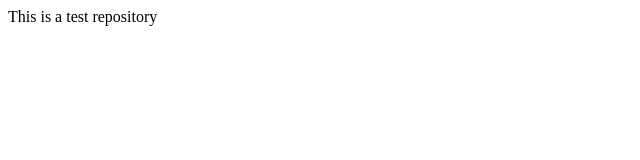
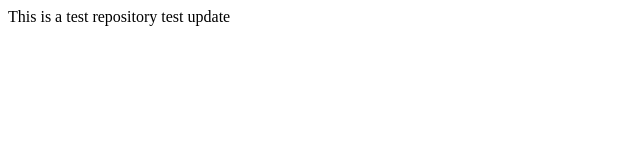
Before and after one commit to ggs2118/testrepository, a plain HTML site: page index.html in a window 1280 px wide. Shown: the full height of the page, 0-640 px from the left. Drawn offline with Linux system fonts and the light colour scheme.

Commit message:
changed index.html test

```diff
--- a/index.html
+++ b/index.html
@@ -8,6 +8,7 @@
 <body>
     <div>
         This is a test repository
+        test update
     </div>
 </body>
 </html>
```
